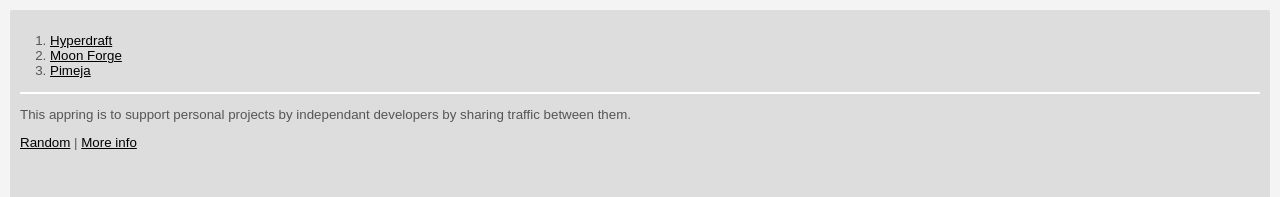
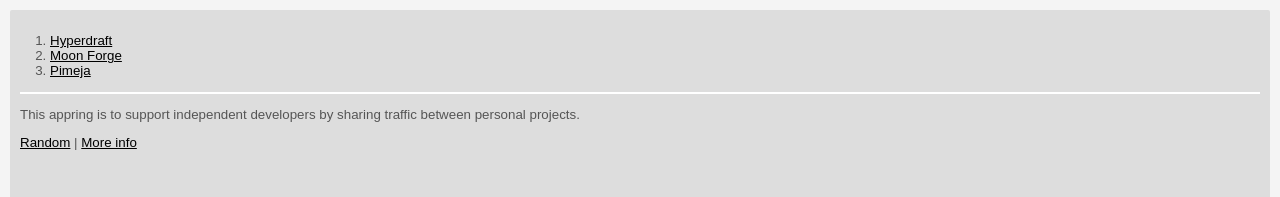
Before and after one commit to 0dataapp/small-web-app-ring, a website with bundled scripts: page index.html in a window 1280 px wide. Shown: the top 197 px of the page. Built offline with nearby package versions, Linux system fonts and the light colour scheme.

Commit message:
Tidy blurb

```diff
--- a/index.html
+++ b/index.html
@@ -27,7 +27,7 @@
 
 <hr role="presentation" />
 
-<p class="APRVitrineBlurb">This appring is to support personal projects by independant developers by sharing traffic between them.</p>
+<p class="APRVitrineBlurb">This appring is to support independent developers by sharing traffic between personal projects.</p>
 
 <a class="APRVitrineRandomLink APRNoScriptHide" href="#random">Random</a>
 
```
Also changed, not shown: README.md.
